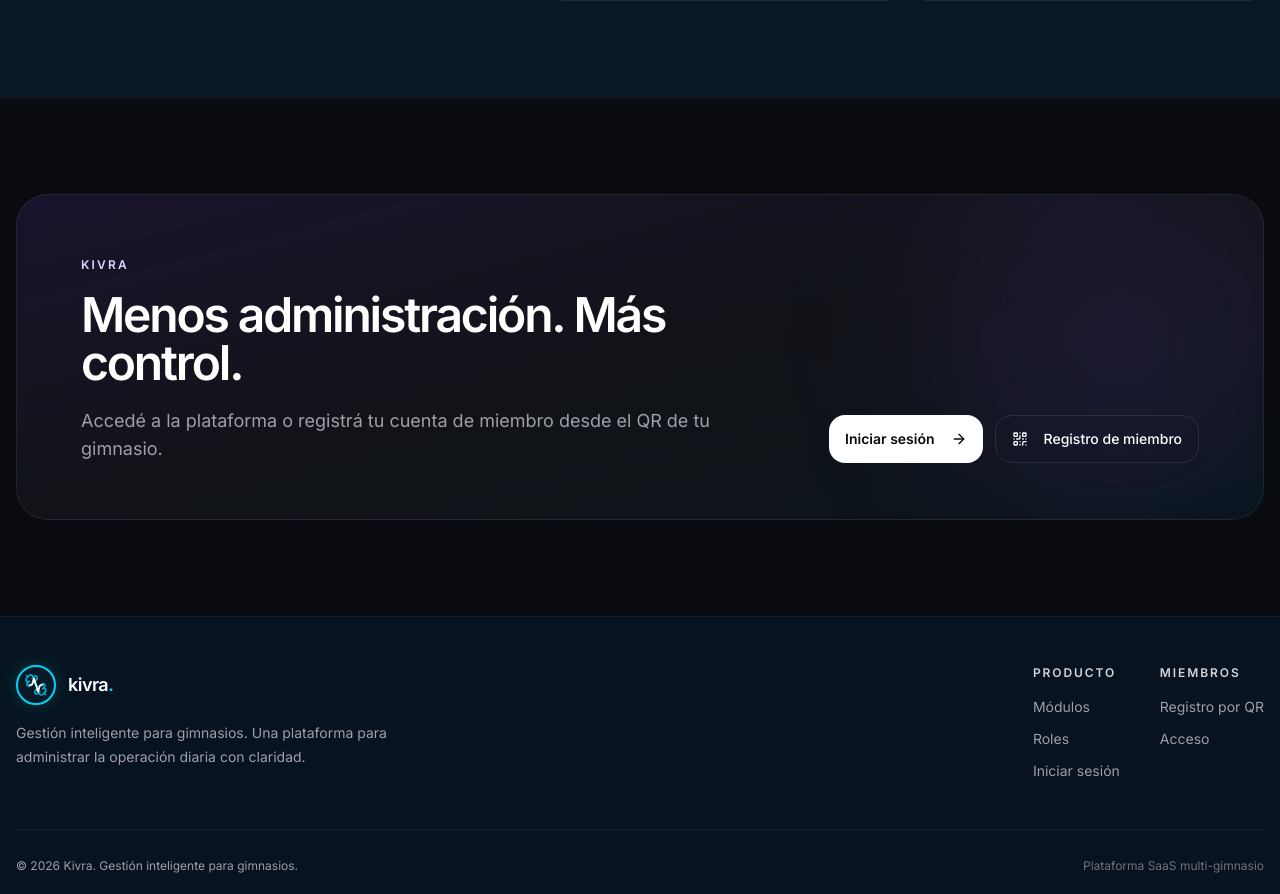
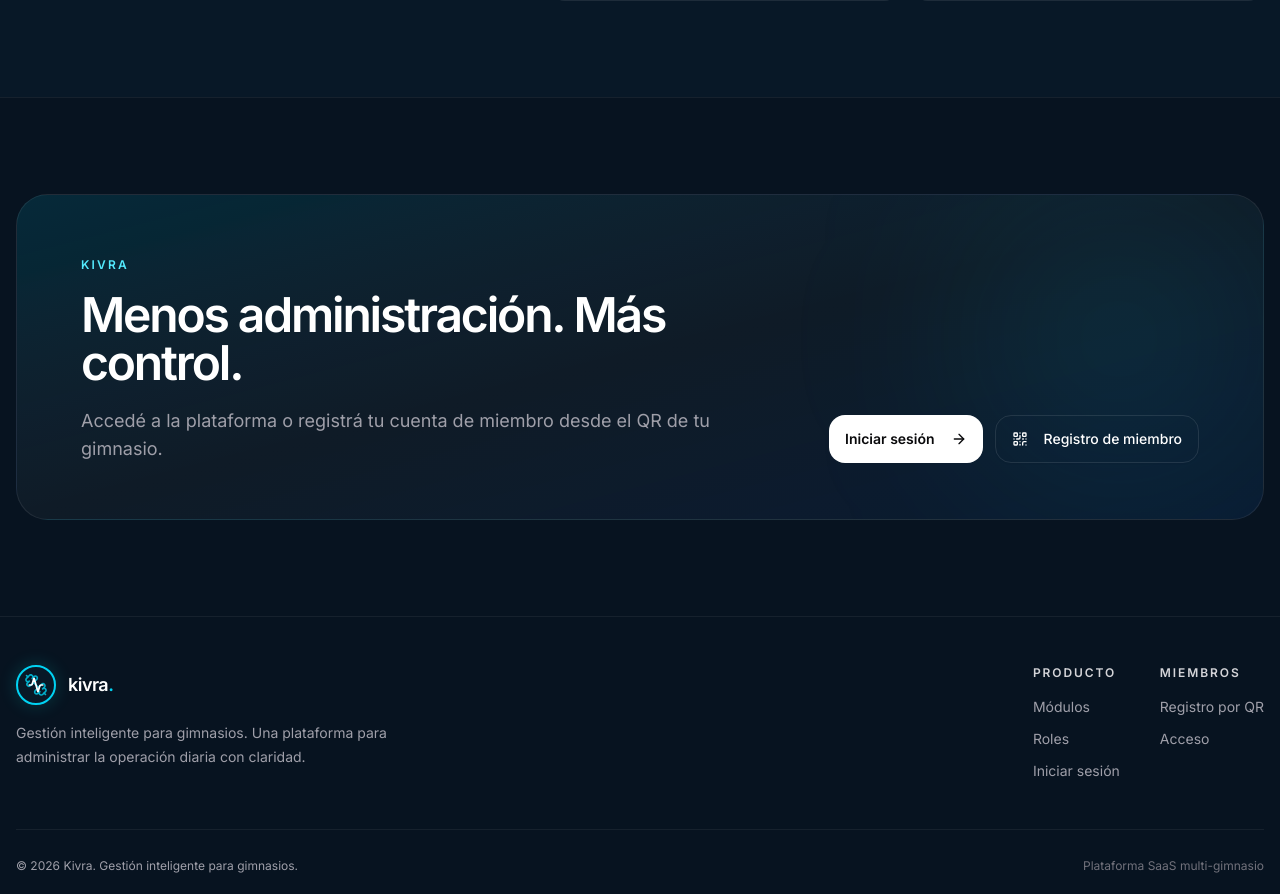
Before and after one commit to JavierDiaz91/gym-app, a Next.js app: page / in a window 1280 px wide. Shown: the part 3025-3919 px from the top of the page. Built offline with nearby package versions, Linux system fonts and the light colour scheme.

Commit message:
style(landing): unify Kivra turquoise branding and improve contrast

```diff
--- a/components/landing/cta.tsx
+++ b/components/landing/cta.tsx
@@ -4,13 +4,13 @@ import Link from "next/link";
 
 export function CTA() {
   return (
-    <section className="border-t border-white/[0.06] bg-[#090b10] py-24 text-white">
+    <section className="border-t border-white/[0.06] bg-[#071320] py-24 text-white">
       <div className="container mx-auto px-4">
-        <div className="relative overflow-hidden rounded-[32px] border border-white/[0.08] bg-gradient-to-br from-violet-500/[0.12] via-white/[0.035] to-cyan-400/[0.05] px-6 py-14 sm:px-12 lg:px-16">
-          <div className="pointer-events-none absolute right-0 top-0 h-72 w-72 rounded-full bg-violet-500/15 blur-[100px]" />
+        <div className="relative overflow-hidden rounded-[32px] border border-white/[0.08] bg-gradient-to-br from-cyan-400/[0.12] via-white/[0.035] to-blue-500/[0.08] px-6 py-14 sm:px-12 lg:px-16">
+          <div className="pointer-events-none absolute right-0 top-0 h-72 w-72 rounded-full bg-cyan-400/10 blur-[100px]" />
           <div className="relative grid gap-10 lg:grid-cols-[1fr_auto] lg:items-end">
             <div className="max-w-3xl">
-              <span className="text-xs font-semibold uppercase tracking-[0.18em] text-violet-200">Kivra</span>
+              <span className="text-xs font-semibold uppercase tracking-[0.18em] text-cyan-300">Kivra</span>
               <h2 className="mt-4 text-4xl font-semibold tracking-[-0.045em] sm:text-5xl">
                 Menos administración. Más control.
               </h2>
```
